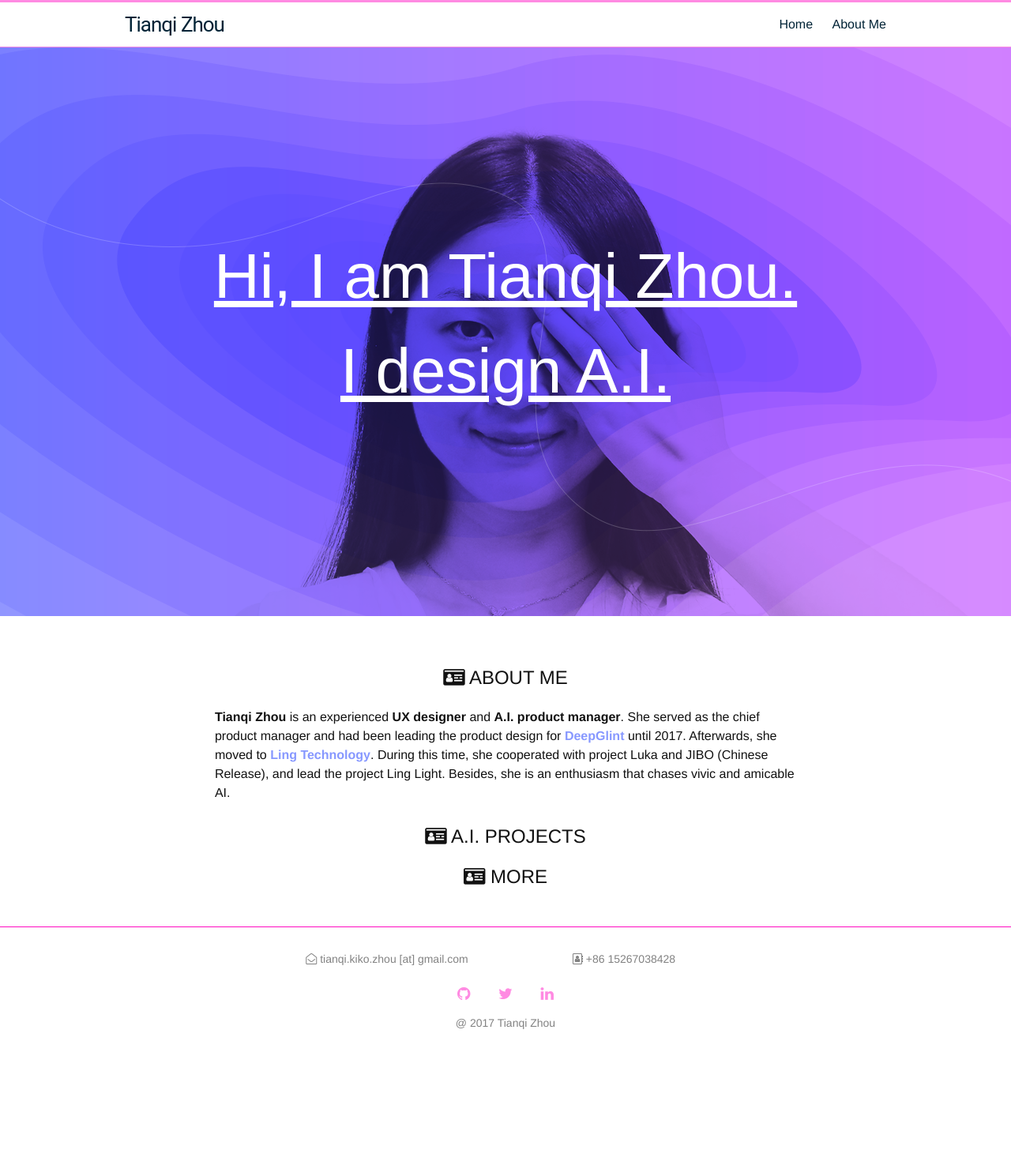
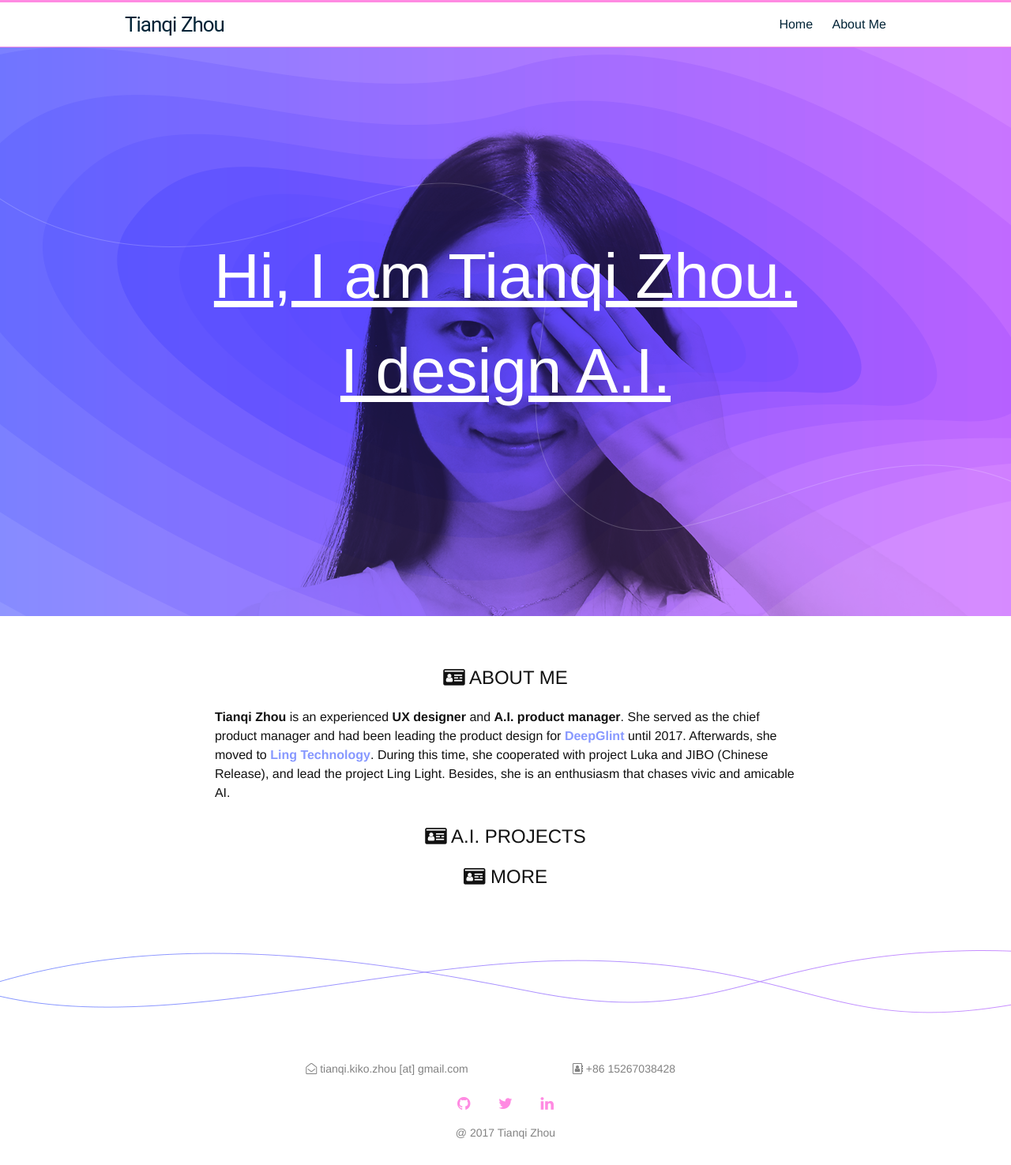
Before and after one commit to Tianqi-Zhou/tianqi-zhou.github.io, a Jekyll site: the page built from index.html, in a window 1280 px wide. Shown: the whole page at 79% size. Built offline with Jekyll 4.4.1, drawn with Linux system fonts in a browser that asks for light colours; before the commit the page ends 1336 px from its top, so only the background shows below that.

Commit message:
Add seperate line

```diff
--- a/_includes/footer.html
+++ b/_includes/footer.html
@@ -1,7 +1,9 @@
+
+<div class="seperate-line"></div>
+
 <footer class="site-footer">
 
   <div class="wrapper">
-
     <div class="footer-contact">
       <span class="footer-col text-grey text-center">
         <i class="fa fa-envelope-open-o" aria-hidden="true"></i>
--- a/_layouts/home.html
+++ b/_layouts/home.html
@@ -8,9 +8,7 @@
     {% include cover.html %}
 
     <div class="page-content">
-      <div class="wrapper">
-        {{ content }}
-      </div>
+      {{ content }}
     </div>
 
     {% include footer.html %}
--- a/_sass/_layout.scss
+++ b/_sass/_layout.scss
@@ -92,12 +92,19 @@
   }
 }
 
+.seperate-line {
+  background-image: url($seperate-line-img);
+  margin-top: $spacing-unit;
+  margin-bottom: $spacing-unit;
+  width:  auto;
+  height: 80px;
+}
 
 /**
 * Site footer
 */
 .site-footer {
-  border-top:   1px solid $primary-color-dark;
+  // border-top:   1px solid $primary-color-dark;
   padding:      $spacing-unit 0;
 }
 
--- a/css/main.scss
+++ b/css/main.scss
@@ -75,6 +75,7 @@ $on-mobile:         400px;
 $on-palm:           600px;
 $on-laptop:         800px;
 
+$seperate-line-img: "/img/seperate-line.png";
 $cover-img:         "/img/background.png";
 $deep-cover-img:    "/img/background.png";
 
--- a/index.html
+++ b/index.html
@@ -1,7 +1,7 @@
 ---
 layout: home
 ---
-
+<div class="wrapper">
   <div id="bio" class="bio">
     <h1 class="md-heading text-center">
       <i class="fa fa-id-card" aria-hidden="true"></i>
@@ -11,17 +11,26 @@ layout: home
       <p> {{ site.data.bio.normal.content }} </p>
     </div>
   </div>
+</div>
 
+<!-- <div class="seperate-line"></div> -->
+
+<div class="wrapper">
   <div id="portofolio" class="portofolio">
     <h1 class="md-heading text-center">
       <i class="fa fa-id-card" aria-hidden="true"></i>
       A.I. PROJECTS
     </h1>
   </div>
+</div>
 
+<!-- <div class="seperate-line"></div> -->
+
+<div class="wrapper">
   <div id="misc-projects" class="misc-projects">
     <h1 class="md-heading text-center">
       <i class="fa fa-id-card" aria-hidden="true"></i>
       MORE
     </h1>
   </div>
+</div>
```
Also changed, not shown: img/rev-solid-dot.png (added), img/seperate-line.png (renamed from img/curve.png), img/solid-dot.png (added). Lines whose indentation alone changed are shown as unchanged.
